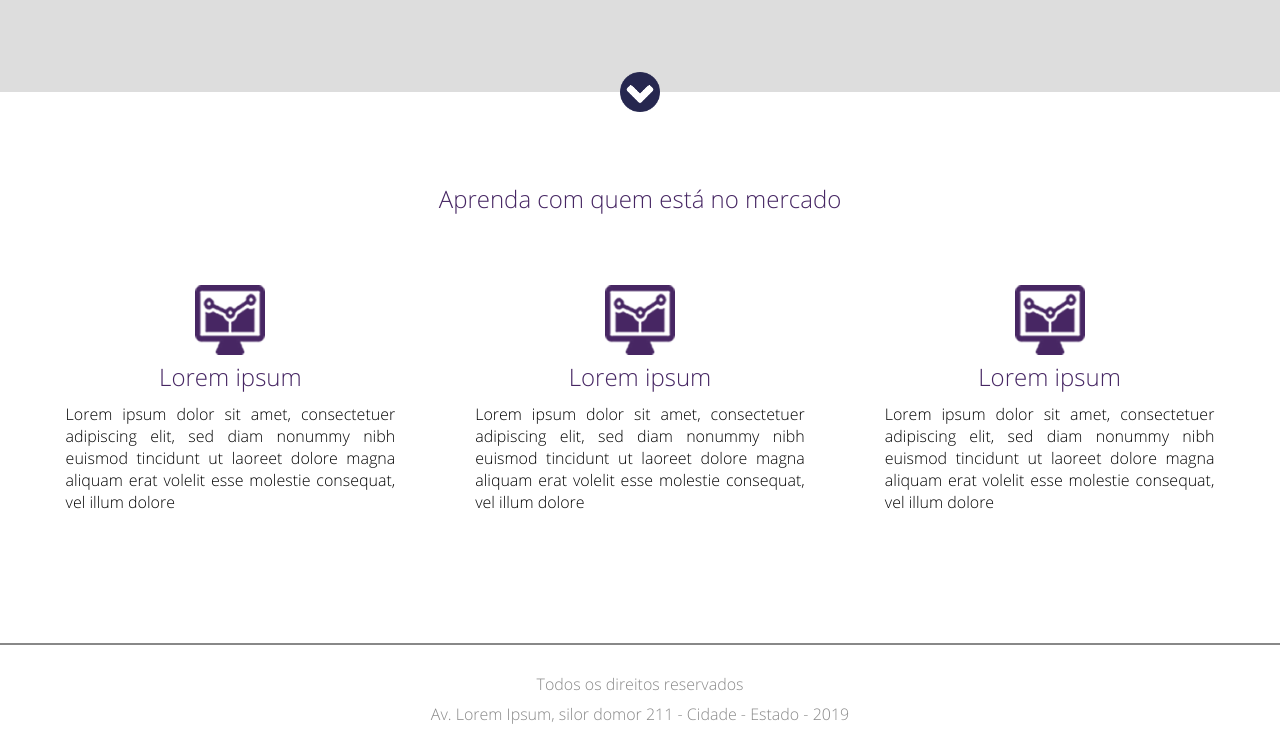
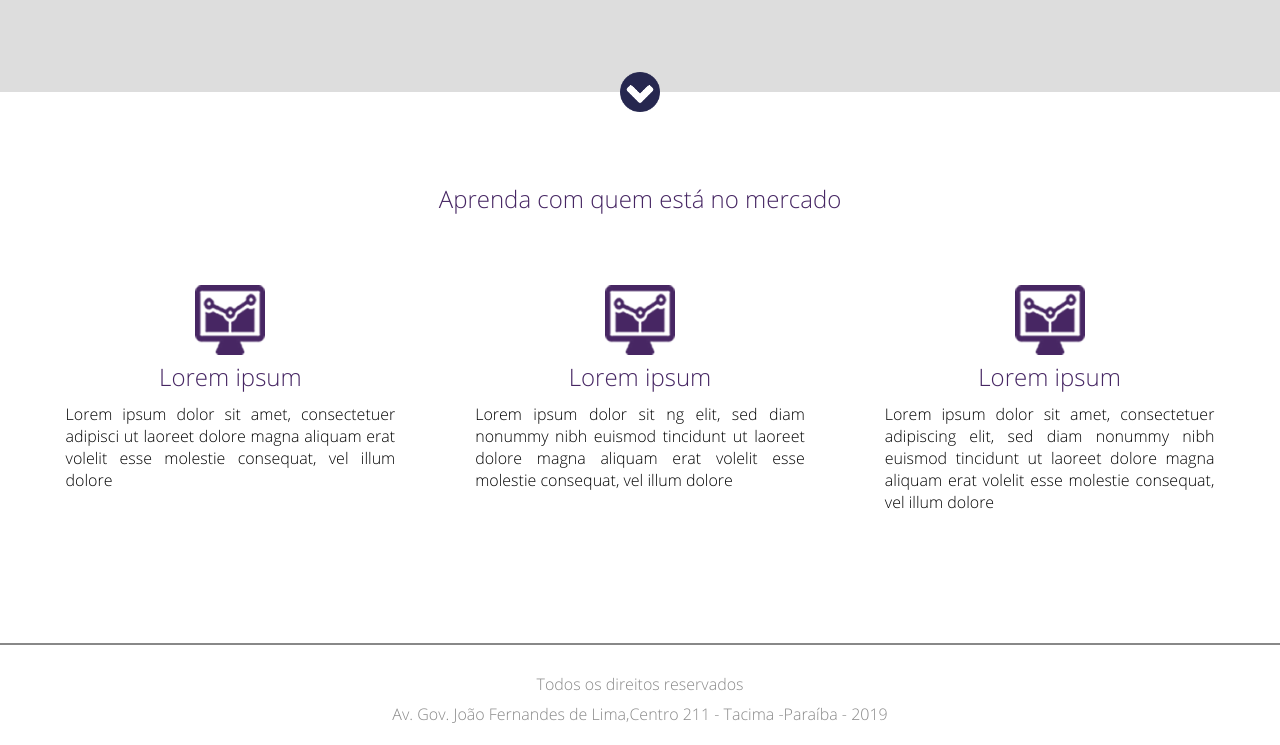
Before and after one commit to alcenircosta/landing_page, a plain HTML site: page index.html in a window 1280 px wide. Shown: the part 840-1585 px from the top of the page. Drawn offline with Linux system fonts and the light colour scheme.

Commit message:
Update footer

```diff
--- a/index.html
+++ b/index.html
@@ -68,14 +68,14 @@
 					<div><img src="images/icon.png" /></div>
 					<div class="text-container-single">
 						<h2>Lorem ipsum</h2>
-						<p>Lorem ipsum dolor sit amet, consectetuer adipiscing elit, sed diam nonummy nibh euismod tincidunt ut laoreet dolore magna aliquam erat volelit esse molestie consequat, vel illum dolore</p>
+						<p>Lorem ipsum dolor sit amet, consectetuer adipisci ut laoreet dolore magna aliquam erat volelit esse molestie consequat, vel illum dolore</p>
 					</div><!--text-container-single-->
 				</div><!--container--single-->
 				<div class="container-single">
 					<div><img src="images/icon.png" /></div>
 					<div class="text-container-single">
 						<h2>Lorem ipsum</h2>
-						<p>Lorem ipsum dolor sit amet, consectetuer adipiscing elit, sed diam nonummy nibh euismod tincidunt ut laoreet dolore magna aliquam erat volelit esse molestie consequat, vel illum dolore</p>
+						<p>Lorem ipsum dolor sit ng elit, sed diam nonummy nibh euismod tincidunt ut laoreet dolore magna aliquam erat volelit esse molestie consequat, vel illum dolore</p>
 					</div><!--text-container-single-->
 				</div><!--container--single-->
 				<div class="container-single">
@@ -91,7 +91,7 @@
 	</div><!--section-1-->
 	<div class="footer">
 		<p>Todos os direitos reservados</p>
-		<p>Av. Lorem Ipsum, silor domor 211 - Cidade - Estado - 2019</p>
+		<p>Av. Gov. João Fernandes de Lima,Centro 211 - Tacima -Paraíba - 2019</p>
 	</div><!--footer-->
 </body>
 </html>
```
